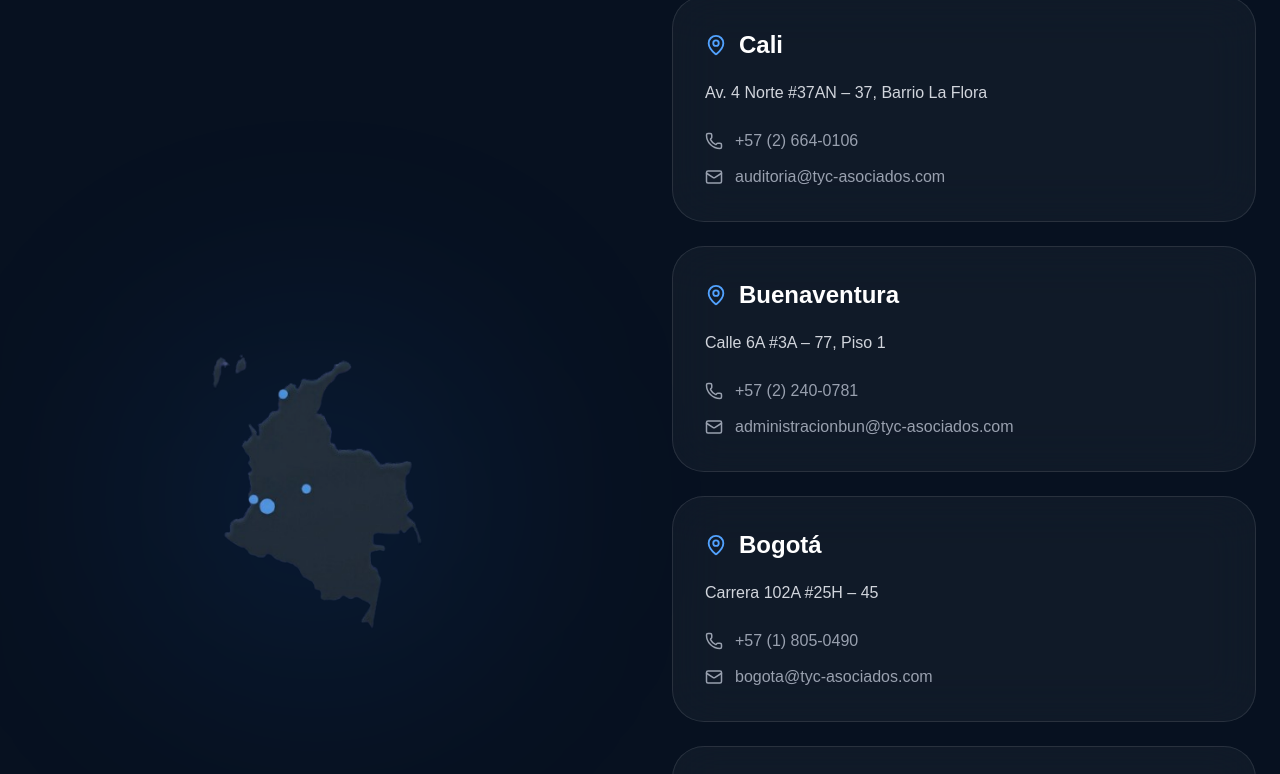
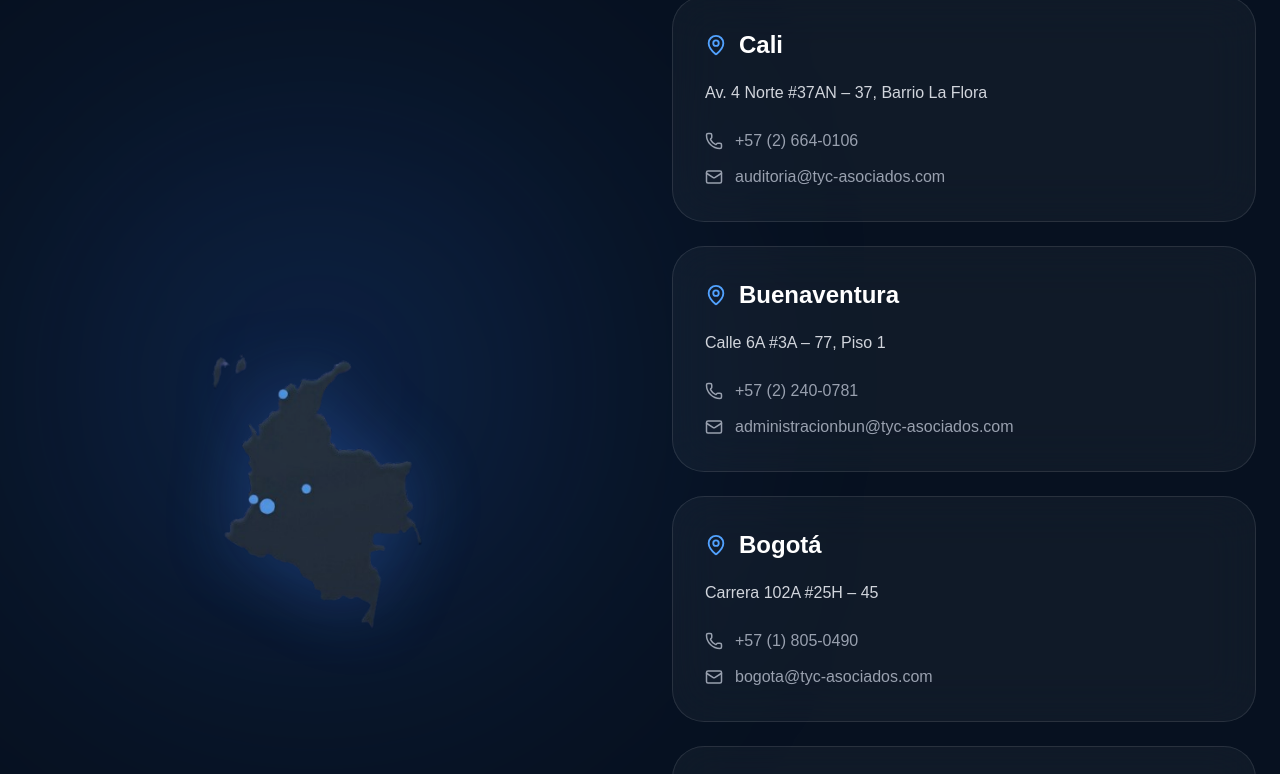
Before and after one commit to st1tron1x/TYC-WEB, a Next.js app: page /nosotros in a window 1280 px wide. Shown: the part 2542-3316 px from the top of the page. Built offline with nearby package versions, Linux system fonts and the light colour scheme; a web font is replaced by a local one.

Commit message:
Diseño de seccion nosotros

```diff
--- a/components/about/AboutLocations.tsx
+++ b/components/about/AboutLocations.tsx
@@ -59,14 +59,14 @@ export default function AboutLocations() {
           {/* MAP */}
           <div className="relative flex justify-center">
 
-            <div className="absolute h-[350px] w-[350px] rounded-full bg-blue-500/10 blur-[120px]" />
+            <div className="absolute h-[500px] w-[500px] rounded-full bg-blue-500/20 blur-[140px]" />
 
             <Image
               src="/colombia-map.png"
               alt="Mapa Colombia"
-              width={500}
-              height={700}
-              className="relative z-10 h-auto w-auto opacity-90"
+              width={900}
+              height={1200}
+              className="relative z-10 h-[700px] w-auto object-contain opacity-90 drop-shadow-[0_0_40px_rgba(59,130,246,0.35)]"
             />
 
           </div>
```
